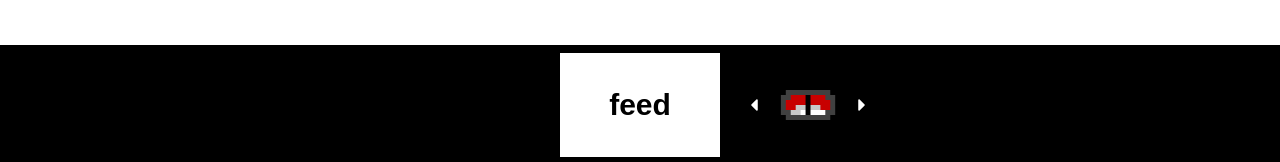
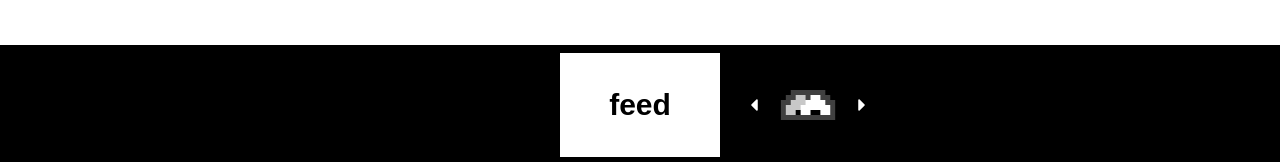
Before and after one commit to RishikSarkar/neko-sekai, a Next.js app: page / in a window 1280 px wide. Shown: the part 635-797 px from the top of the page. Built offline with nearby package versions, Linux system fonts and the light colour scheme; a web font is replaced by a local one.

Commit message:
changed default food to onigiri

```diff
--- a/components/Pet.jsx
+++ b/components/Pet.jsx
@@ -13,9 +13,9 @@ export default function Pet() {
   const [isFeeding, setIsFeeding] = useState(false);
 
   const [currBg, setCurrBg] = useState("livingroom/01/livingroom-01.gif");
-  const [currFood, setCurrFood] = useState("nigiri");
-  const [foodOptions, setFoodOptions] = useState(["maki", "nigiri", "onigiri"]);
-  const [foodIndex, setFoodIndex] = useState(1); // starts with "nigiri"
+  const [currFood, setCurrFood] = useState("onigiri");
+  const [foodOptions, setFoodOptions] = useState(["onigiri", "maki", "nigiri"]);
+  const [foodIndex, setFoodIndex] = useState(0);
 
   function generateSequence(basePath, count) {
     return Array.from({ length: count }, (_, i) => `${basePath}${i + 1}.png`);
```
